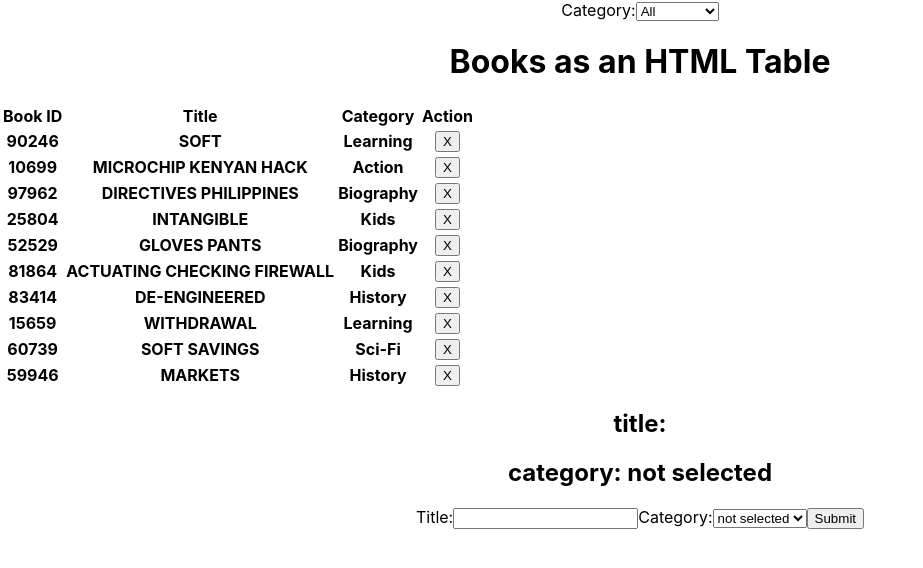
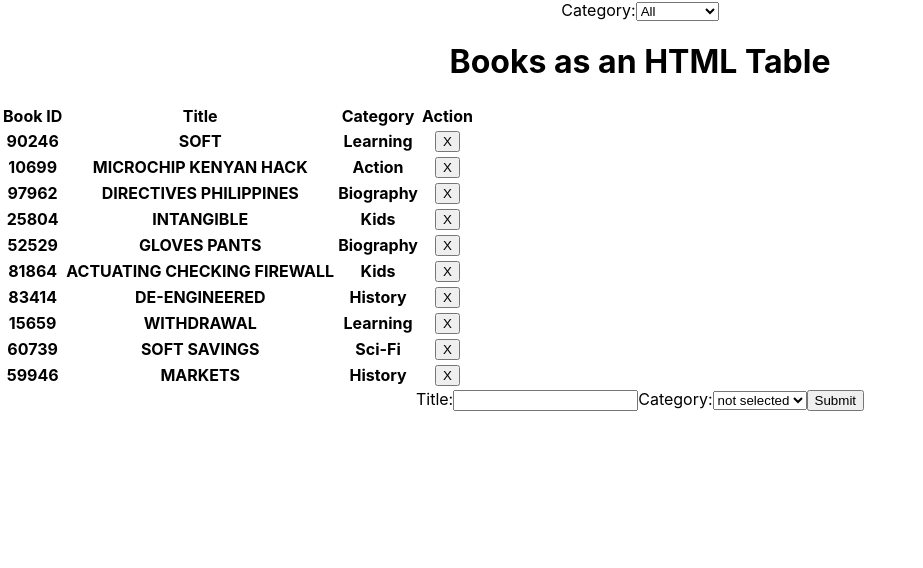
Before and after one commit to RaminMammadzada/react-bookstore-cms, a React (Create React App) app: page / in a window 1280 px wide. Shown: the top 568 px of the page, without its empty margins (0-923 px from the left). Built offline with nearby package versions, Linux system fonts and the light colour scheme.

Commit message:
Remove debugging statements.

```diff
--- a/src/containers/BooksForm.js
+++ b/src/containers/BooksForm.js
@@ -48,8 +48,6 @@ const BooksForm = props => {
 
   return (
     <div>
-      <h2>{`title: ${state.title}`}</h2>
-      <h2>{`category: ${state.category}`}</h2>
       <form onSubmit={handleSubmit}>
         <label htmlFor="title">
           Title:
--- a/src/containers/BooksList.js
+++ b/src/containers/BooksList.js
@@ -22,11 +22,8 @@ const BooksList = props => {
   const handleFilterChange = event => {
     event.preventDefault();
     const category = event.target.value;
-    console.log('here is the selected category: ', category);
     changeFilter(category);
   };
-
-  console.log('here is the props: ', props);
 
   // changeFilter('All');
   let currentBookList;
--- a/src/reducers/filter.js
+++ b/src/reducers/filter.js
@@ -8,8 +8,6 @@ export default function filter(state = initialState, action) {
   }
 
   if (action.type === CHANGE_FILTER && action.payload !== 'All') {
-    console.log('I am here 3');
-    console.log(state);
     return action.payload;
   }
 
```
